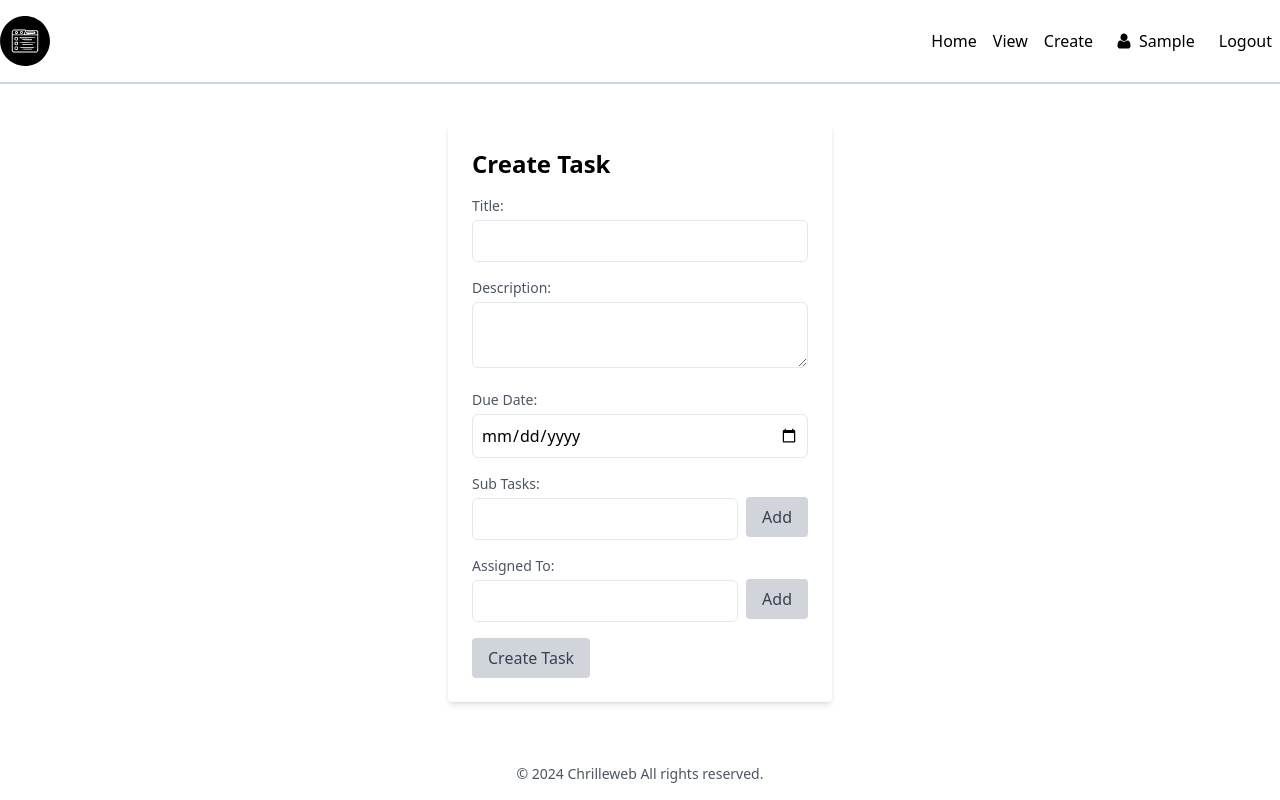
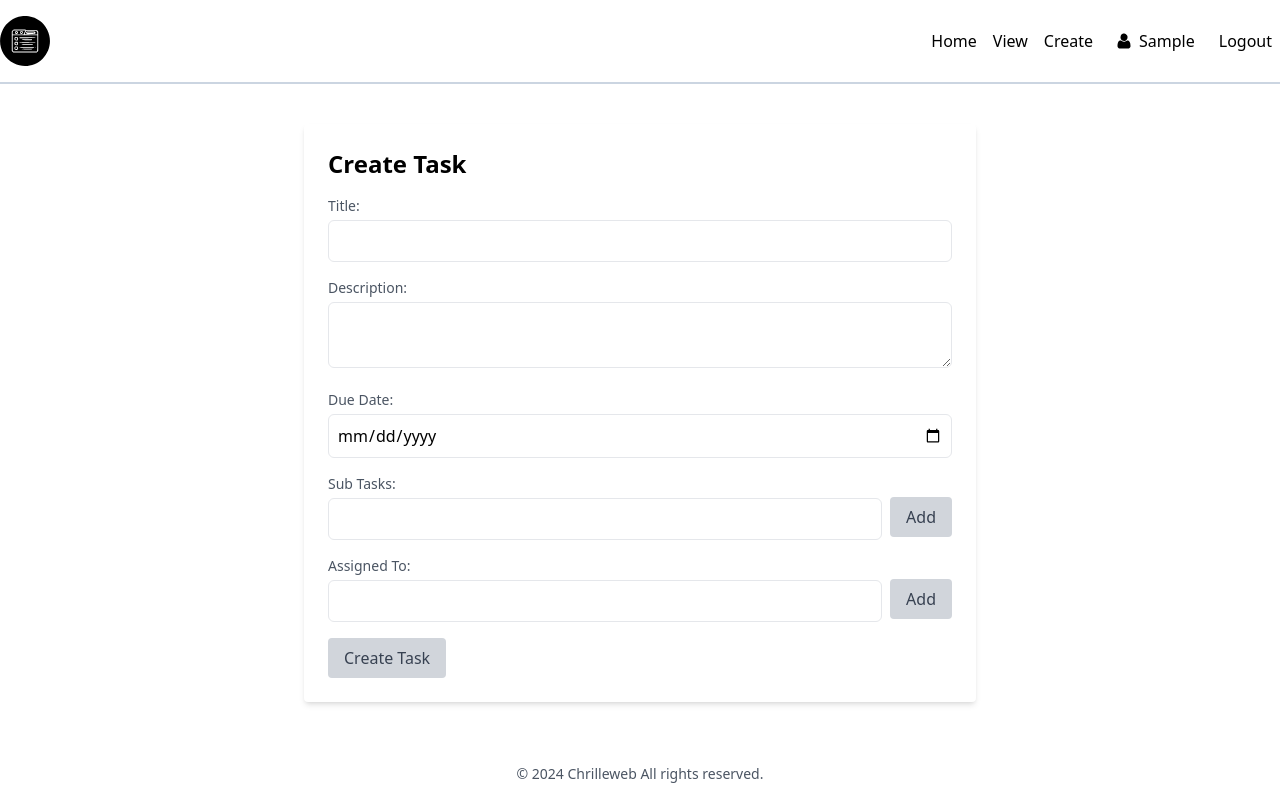
Before and after one commit to Chrilleweb/task-manager-app, a React (Create React App) app: page /auth/create-task in a window 1280 px wide. Built offline with nearby package versions, Linux system fonts and the light colour scheme; sample sign-in values are in the browser's storage.

Commit message:
style change

```diff
--- a/src/components/CreateTask.tsx
+++ b/src/components/CreateTask.tsx
@@ -112,7 +112,7 @@
     {error || !isAuthenticated ? (
       <ErrorComponent />
     ) : (
-    <div className="max-w-sm mx-auto mt-10 p-6 bg-white rounded shadow-md mb-24">
+    <div className="max-w-2xl mx-auto mt-10 p-6 bg-white rounded shadow-md mb-24">
       <h2 className="text-2xl font-semibold mb-4">Create Task</h2>
       {success && (
         <div className="mb-4 text-green-600">
```
